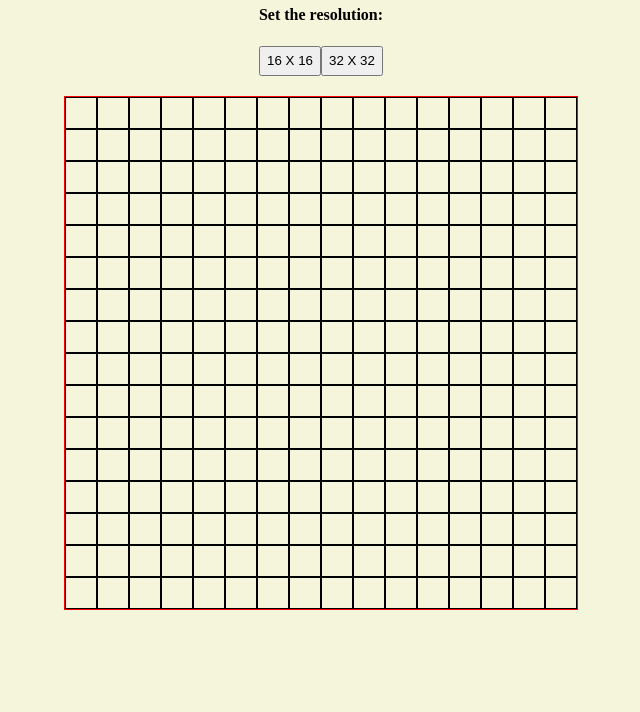
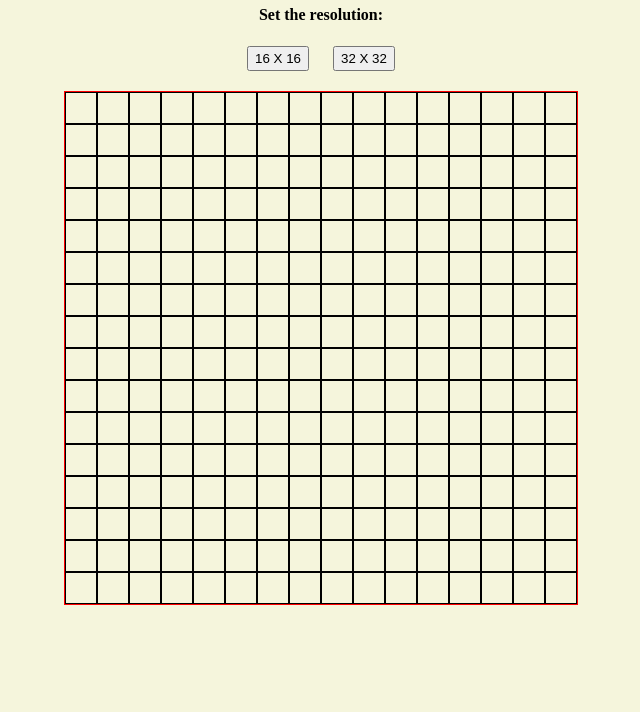
Before and after one commit to MentalSkin/etch-a-sketch, a plain HTML site: page index.html in a window 1280 px wide. Shown: the part 88-800 px from the top of the page, without its empty margins (319-959 px from the left). Drawn offline with Linux system fonts and the light colour scheme.

Commit message:
first functional commit

```diff
--- a/index.html
+++ b/index.html
@@ -10,8 +10,8 @@
         <div id="divContainerGrid">
             <h4>Set the resolution:</h4>
             <div id="buttons">
-                <button id="buttonSixteen">16 X 16</button>
-                <button id="buttonThirtyTwo">32 X 32</button>
+                <button id="buttonSixteen" class="button">16 X 16</button>
+                <button id="buttonThirtyTwo" class="button">32 X 32</button>
             </div>
             <div id="containerGrid" class="sixteen"></div>
         </div>
--- a/style.css
+++ b/style.css
@@ -9,10 +9,15 @@ html {
     margin-top: 15px;
 }
 
-#buttons {
+#button {
     display: flex;
     height: 30px;
-    margin: 0 0 0 0;
+}
+
+.button {
+    margin-right: 10px;
+    margin-left: 10px;
+    height: 25px;
 }
 
 #containerGrid.sixteen {
```
